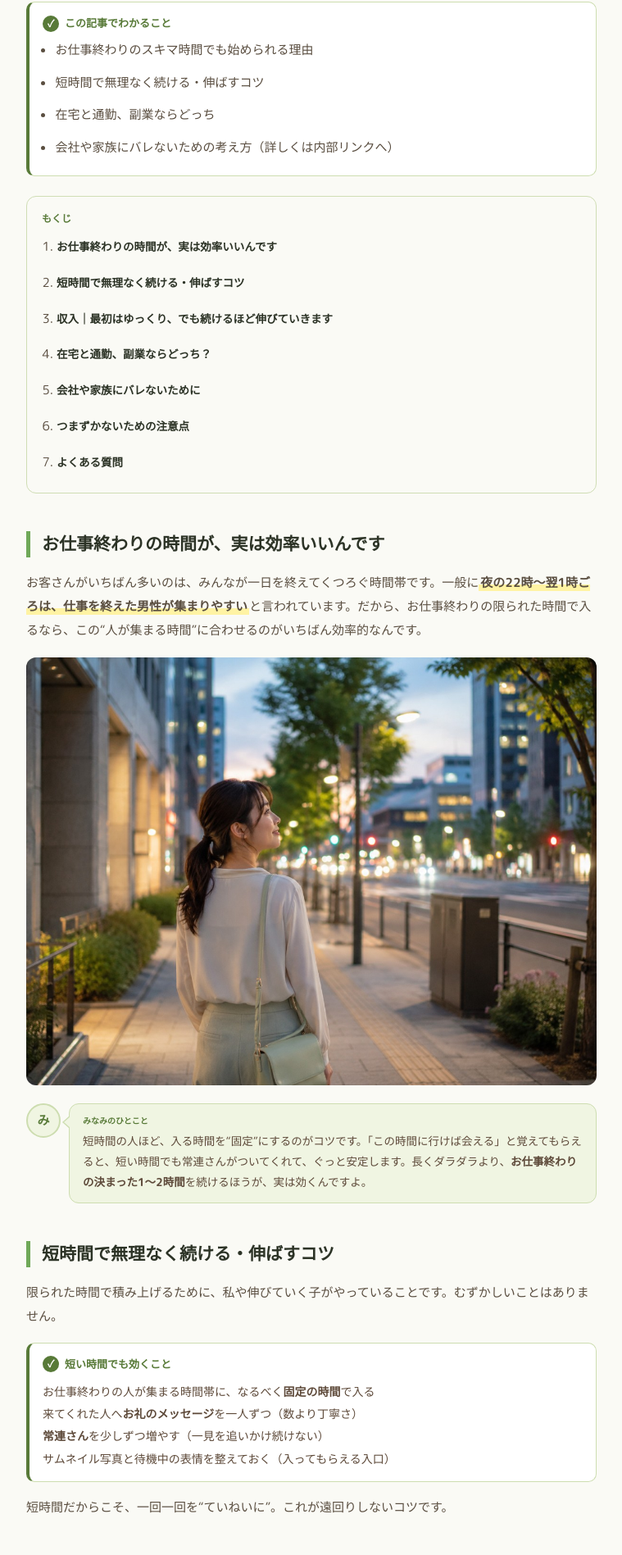
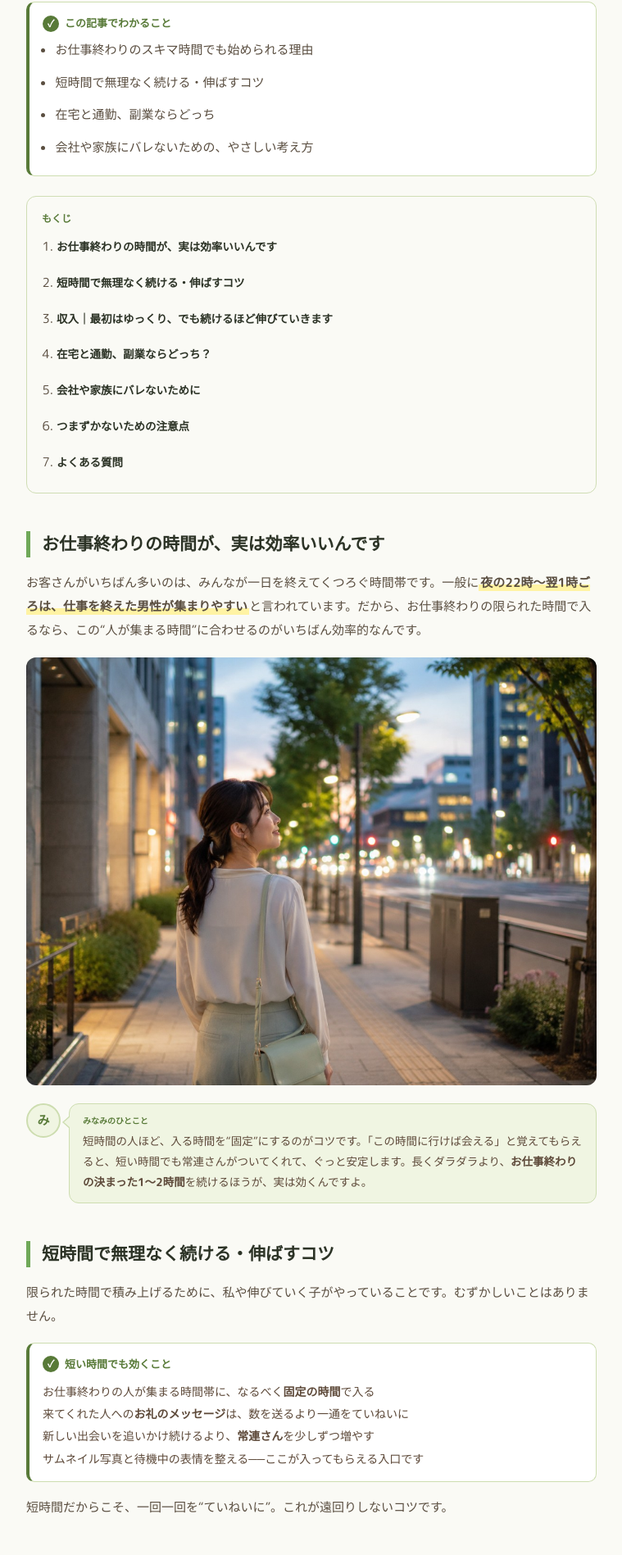
Before and after one commit to marumie-chatre/marumie-chatre.github.io, a Next.js app: page /style/fukugyo in a window 1280 px wide. Shown: the part 1134-3031 px from the top of the page at 82% size, without its empty margins (260-1019 px from the left). Built offline with nearby package versions, Linux system fonts and the light colour scheme; a web font is replaced by a local one.

Commit message:
fukugyo: 本文の（）補足を文に溶かす／｜・──へ（§4-3）

```diff
--- a/app/style/fukugyo/page.tsx
+++ b/app/style/fukugyo/page.tsx
@@ -36,7 +36,7 @@ const TOC = [
 const FAQS = [
   {
     q: "お仕事終わりのスキマ時間でもチャットレディはできますか？",
-    a: "できます。自分の入れる時間に合わせて短時間から始められ、副業として帰宅後のスキマ時間に少しだけという方も多いです。お客さんが多い時間帯（一般に夜22〜翌1時ごろ）に、決まった時間で入ると効率的です。",
+    a: "できます。自分の入れる時間に合わせて短時間から始められ、副業として帰宅後のスキマ時間に少しだけという方も多いです。お客さんが多いのは一般に夜22〜翌1時ごろ。その時間に決まって入ると効率的です。",
   },
   {
     q: "どのくらい稼げますか？",
@@ -95,7 +95,7 @@ export default function StyleFukugyoPage() {
               "お仕事終わりのスキマ時間でも始められる理由",
               "短時間で無理なく続ける・伸ばすコツ",
               "在宅と通勤、副業ならどっち",
-              "会社や家族にバレないための考え方（詳しくは内部リンクへ）",
+              "会社や家族にバレないための、やさしい考え方",
             ]} />
           </TipBox>
 
@@ -127,9 +127,9 @@ export default function StyleFukugyoPage() {
 
           <TipBox title="短い時間でも効くこと">
             お仕事終わりの人が集まる時間帯に、なるべく<strong>固定の時間</strong>で入る<br />
-            来てくれた人へ<strong>お礼のメッセージ</strong>を一人ずつ（数より丁寧さ）<br />
-            <strong>常連さん</strong>を少しずつ増やす（一見を追いかけ続けない）<br />
-            サムネイル写真と待機中の表情を整えておく（入ってもらえる入口）
+            来てくれた人への<strong>お礼のメッセージ</strong>は、数を送るより一通をていねいに<br />
+            新しい出会いを追いかけ続けるより、<strong>常連さん</strong>を少しずつ増やす<br />
+            サムネイル写真と待機中の表情を整える──ここが入ってもらえる入口です
           </TipBox>
 
           <p>短時間だからこそ、一回一回を“ていねいに”。これが遠回りしないコツです。</p>
@@ -158,8 +158,8 @@ export default function StyleFukugyoPage() {
           </div>
 
           <PointBox title="副業に通勤がおすすめな理由">
-            <strong>気持ちの切り替え</strong>がしやすい（家だと家事や誘惑でつい後回しに）<br />
-            短い時間でも<strong>その場でコツを教われる</strong>（限られた時間を無駄にしない）<br />
+            <strong>気持ちの切り替え</strong>がしやすい｜家だと家事や用事で、つい後回しになりがち<br />
+            短い時間でも<strong>その場でコツを教われる</strong>｜限られた時間を無駄にしない<br />
             機材・衣装・個室がそろっていて、<strong>準備に時間を取られない</strong>
           </PointBox>
 
```
Also changed, not shown: 1 other file (tests, documents, lock files or other folders).
